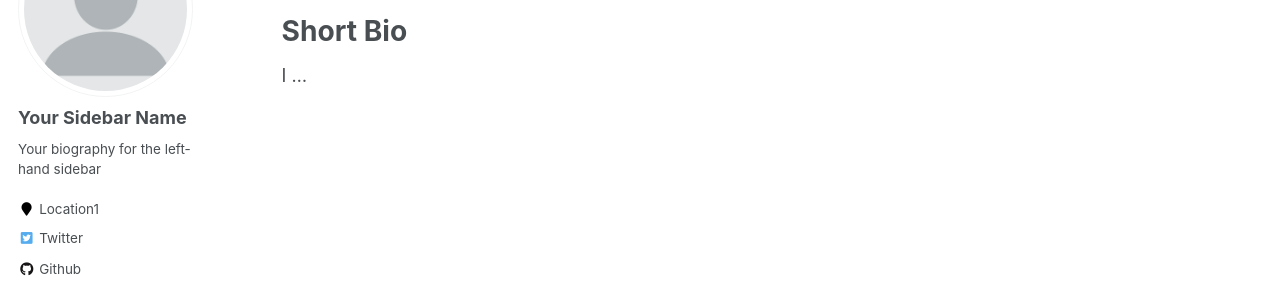
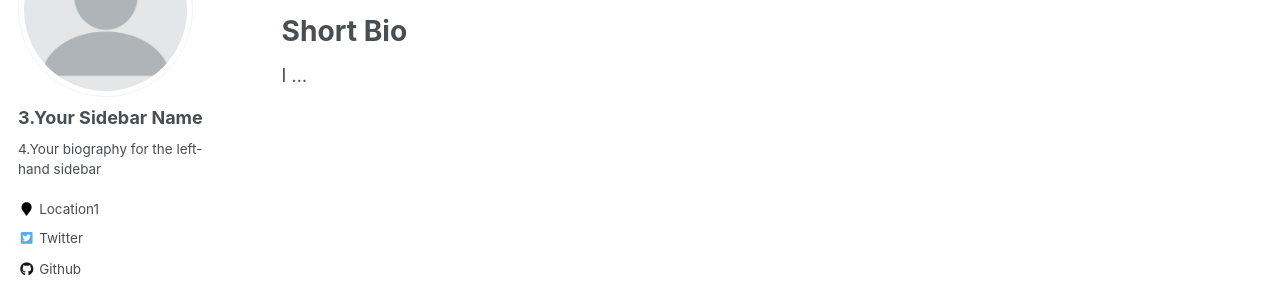
Before and after one commit to shaojiawei07/shaojiawei07.github.io, a Jekyll site: the page built from _pages/about.md, in a window 1280 px wide. Shown: the part 196-488 px from the top of the page. Built offline with Jekyll 4.4.1, drawn with Linux system fonts in a browser that asks for light colours; some web fonts are replaced.

Commit message:
Update _config.yml

```diff
--- a/_config.yml
+++ b/_config.yml
@@ -80,13 +80,13 @@ analytics:
 
 # Site Author
 author:
-  name             : "Your Sidebar Name"
+  name             : "3.Your Sidebar Name"
   avatar           : "profile.png"
-  bio              : "Your biography for the left-hand sidebar"
+  bio              : "4.Your biography for the left-hand sidebar"
   location         : "Location1"
   employer         :
   pubmed           : "https://www.ncbi.nlm.nih.gov/pubmed/?term=john+snow"
-  googlescholar    : "http://yourfullgooglescholarurl.com"
+  googlescholar    : "https://scholar.google.com/citations?user=p26zthIAAAAJ&hl=en"
   email            :
   researchgate     :  # example: "https://www.researchgate.net/profile/yourprofile"
   uri              :
```
